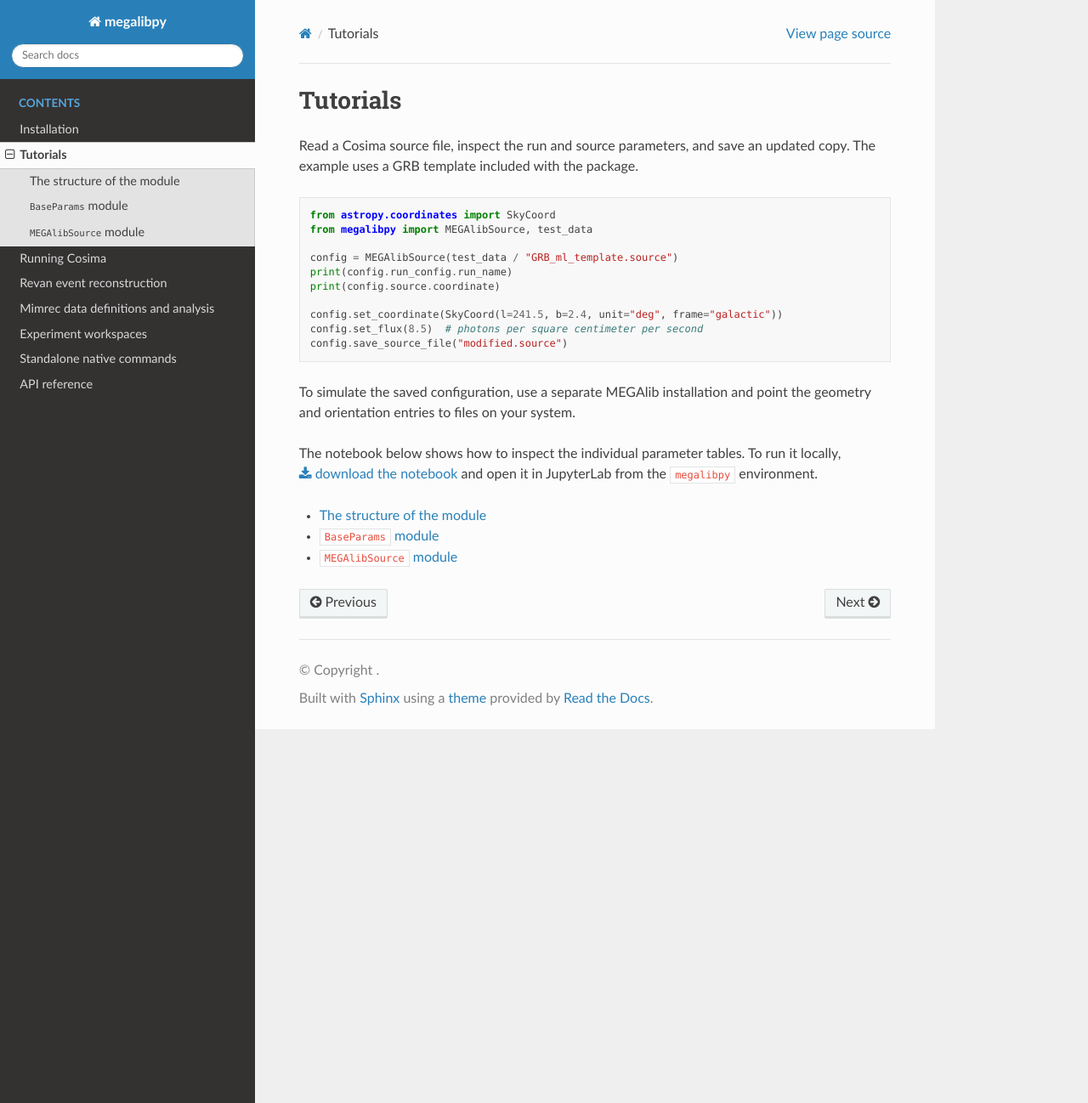
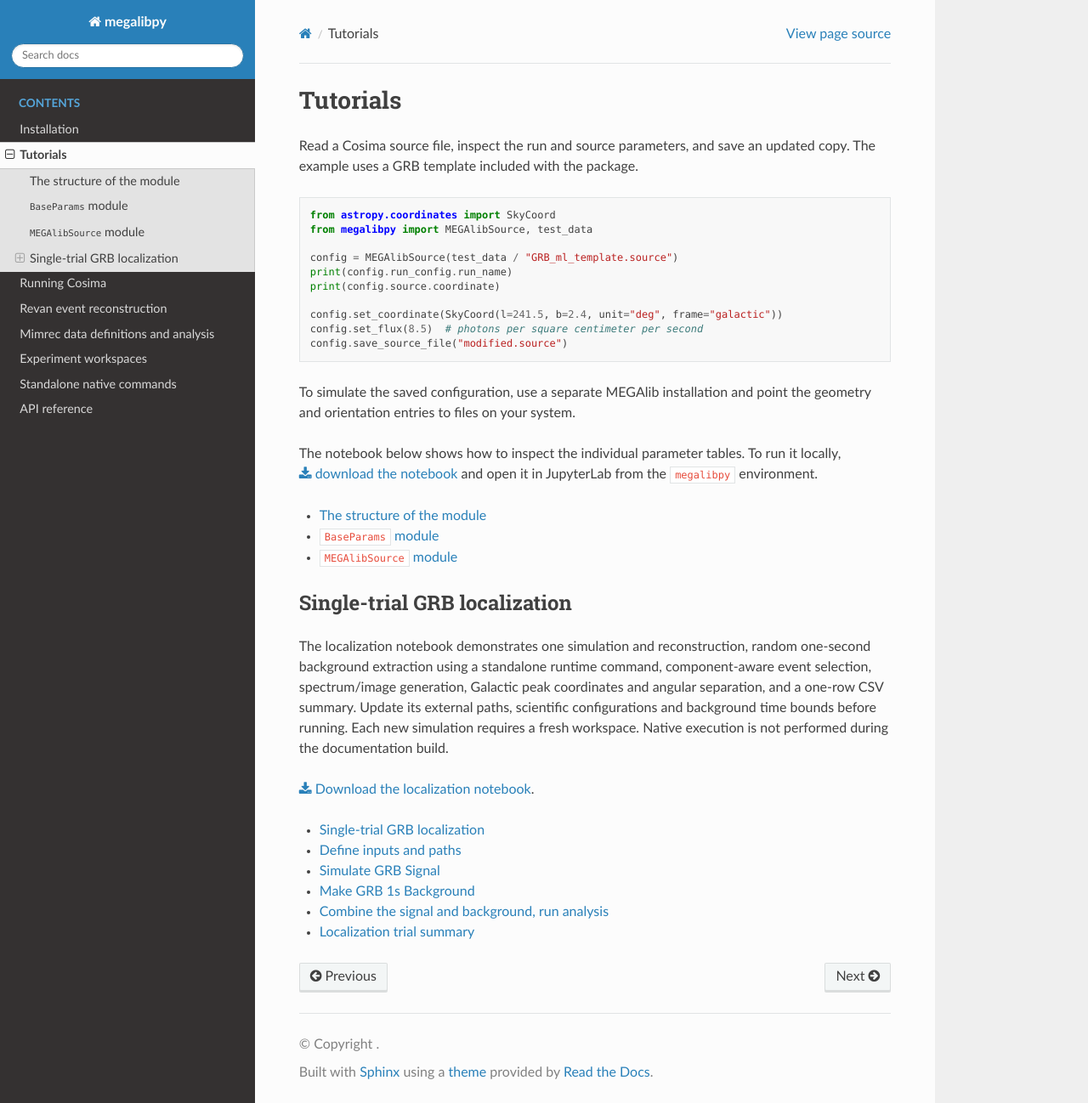
Before and after one commit to Yong2Sheng/megalibpy, a Sphinx documentation site: the page built from docs/tutorials/index.rst, in a window 1280 px wide and 1298 px high. Shown: the whole window at 85% size. Built offline with Sphinx 7.4.7 and the Read the Docs theme 3.1.0, drawn with Linux system fonts in a browser that asks for light colours.

Commit message:
Add runnable single-trial GRB localization tutorial

```diff
--- a/docs/tutorials/index.rst
+++ b/docs/tutorials/index.rst
@@ -28,3 +28,21 @@ and open it in JupyterLab from the ``megalibpy`` environment.
    :maxdepth: 1
 
    Inspect and edit a source file <Source_file_interpretion>
+
+Single-trial GRB localization
+--------------------------------
+
+The localization notebook demonstrates one simulation and reconstruction,
+random one-second background extraction using a standalone runtime command,
+component-aware event selection, spectrum/image generation, Galactic peak
+coordinates and angular separation, and a one-row CSV summary. Update its
+external paths, scientific configurations and background time bounds before
+running. Each new simulation requires a fresh workspace. Native execution is
+not performed during the documentation build.
+
+:download:`Download the localization notebook <Localization_workflow.ipynb>`.
+
+.. toctree::
+   :maxdepth: 1
+
+   Single-trial GRB localization <Localization_workflow>
```
Also changed, not shown: README.md (+5 -0 lines), docs/tutorials/Localization_workflow.ipynb (added).
